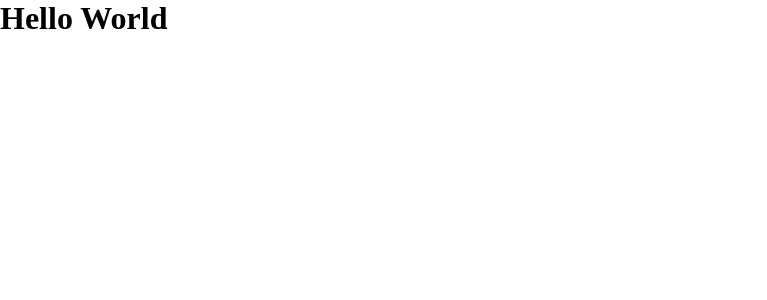
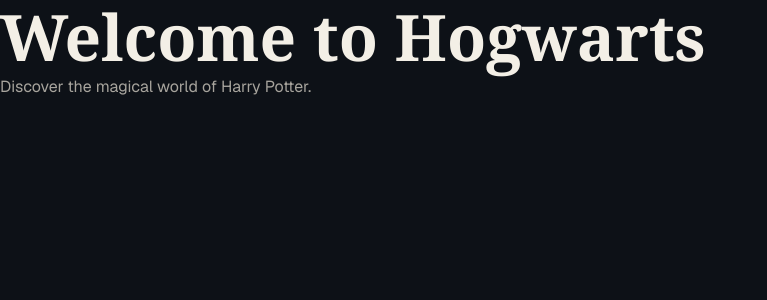
Before and after one commit to developer-rolin/harry-potter-landing, a Next.js app: page / in a window 1280 px wide. Shown: the top 300 px of the page, without its empty margins (0-767 px from the left). Built offline with nearby package versions, Linux system fonts and the light colour scheme.

Commit message:
style: establish global typography and theme

```diff
--- a/src/app/globals.scss
+++ b/src/app/globals.scss
@@ -1,2 +1,3 @@
 @use "../styles/abstracts/variables";
 @use "../styles/base/reset";
+@use "../styles/base/typography"
--- a/src/app/page.tsx
+++ b/src/app/page.tsx
@@ -1,3 +1,8 @@
 export default function Home() {
-  return <h1>Hello World</h1>;
+  return (
+    <main>
+      <h1>Welcome to Hogwarts</h1>
+      <p>Discover the magical world of Harry Potter.</p>
+    </main>
+  );
 }
--- /dev/null
+++ b/src/styles/base/_typography.scss
@@ -0,0 +1,50 @@
+
+html {
+  font-size: 100%;
+  color-scheme: dark;
+}
+
+body {
+  min-height: 100vh;
+  background-color: var(--color-background);
+  color: var(--color-text-primary);
+  font-family: var(--font-body);
+  font-size: var(--font-size-base);
+  line-height: 1.6;
+  -webkit-font-smoothing: antialiased;
+  -moz-osx-font-smoothing: grayscale;
+}
+
+h1,
+h2,
+h3,
+h4,
+h5,
+h6 {
+  font-family: var(--font-display);
+  font-weight: 600;
+  line-height: 1.15;
+  color: var(--color-text-primary);
+}
+
+h1 {
+  font-size: clamp(2.5rem, 6vw, 4rem);
+}
+
+h2 {
+  font-size: clamp(2rem, 4vw, 3rem);
+}
+
+p {
+  color: var(--color-text-muted);
+}
+
+::selection {
+  background-color: var(--color-primary);
+  color: var(--color-background);
+}
+
+:focus-visible {
+  outline: 2px solid var(--color-primary);
+  outline-offset: 3px;
+}
```
